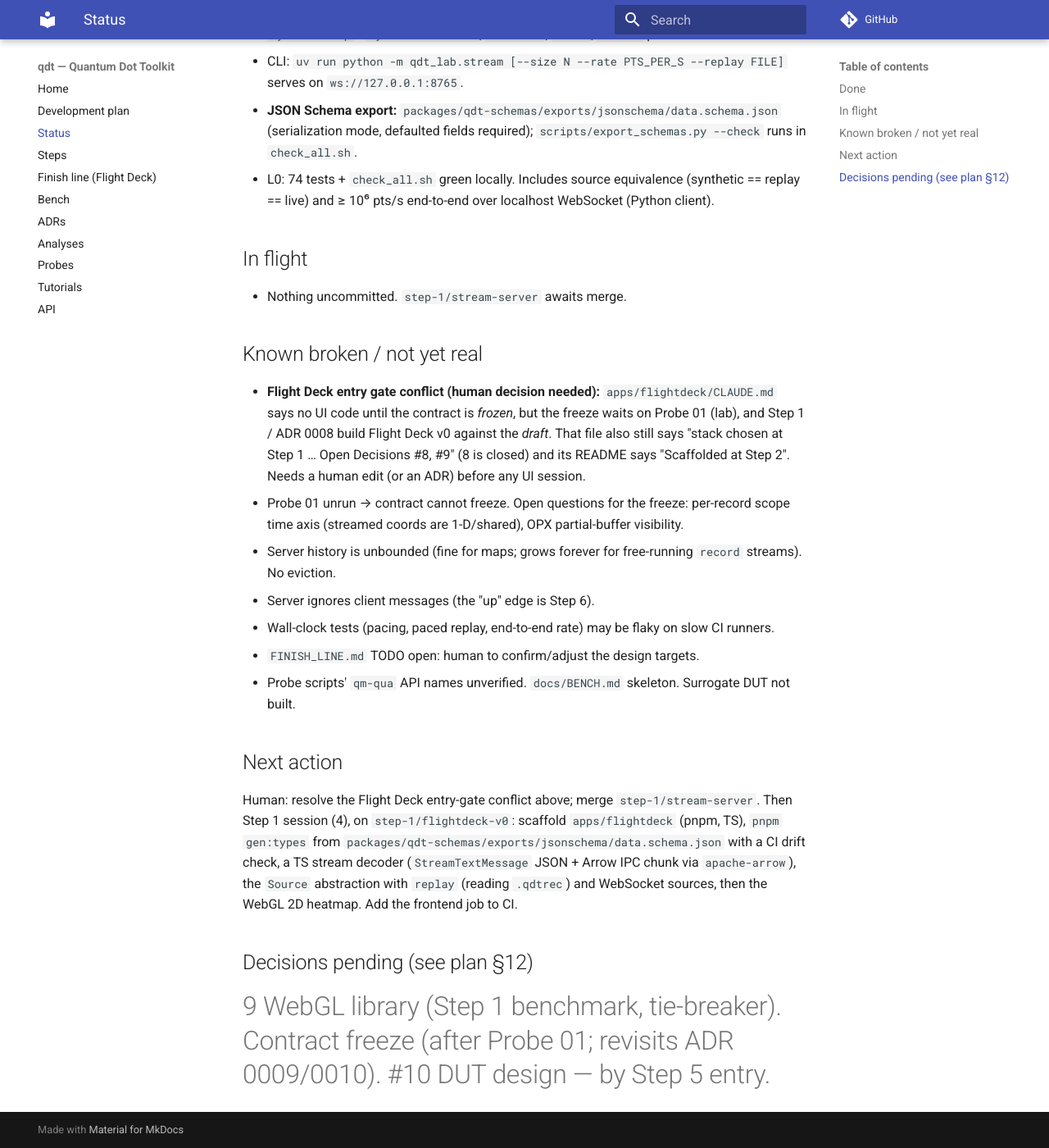
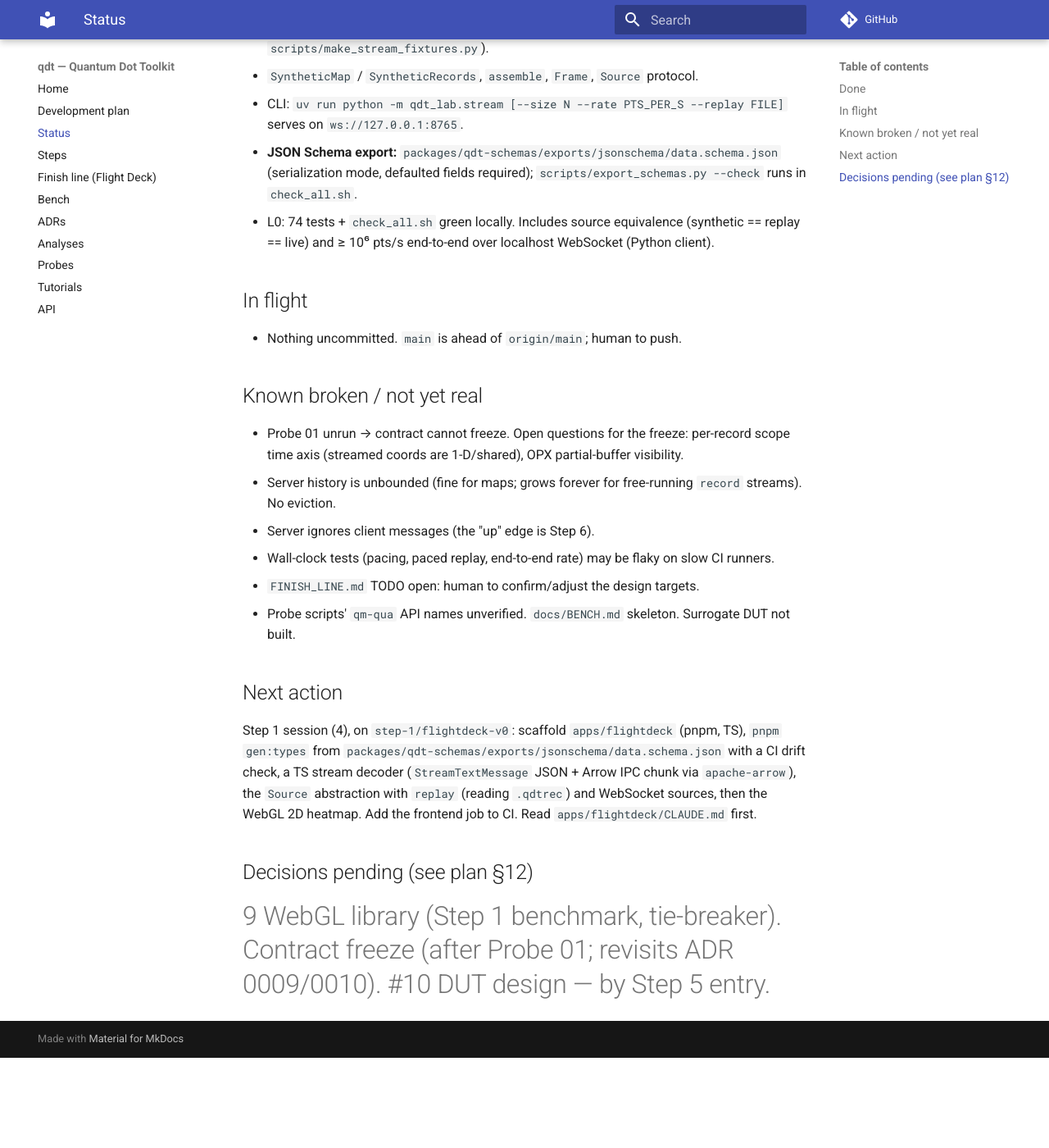
Before and after one commit to CowboyQuantum/qdt, an MkDocs documentation site: the page built from docs/STATUS.md, in a window 1280 px wide and 1400 px high, scrolled down 944 px. Shown: the whole window at 82% size. Built offline with MkDocs 1.6.1 and Material for MkDocs 9.7.7, drawn with Linux system fonts in a browser that asks for light colours; comment, search, counter and statistics services are not loaded; after the commit the page ends 2234 px from its top, so only the background shows below that; some of the changed text lies outside the part shown.

Commit message:
docs(adr): 0011 Flight Deck starts against the drafted contract
Relax the apps/flightdeck entry gate from 'contract frozen' to 'contract
drafted with ADRs'; the freeze remains a Step 1 exit criterion. Update the
Flight Deck CLAUDE.md/README (stale #8 and Step 2 references), Step 1
open decisions, ADR index, STATUS.

Co-Authored-By: Claude Opus 5.5 <noreply@anthropic.com>

```diff
--- a/docs/STATUS.md
+++ b/docs/STATUS.md
@@ -29,13 +29,9 @@
   ≥ 10⁶ pts/s end-to-end over localhost WebSocket (Python client).
 
 ## In flight
-- Nothing uncommitted. `step-1/stream-server` awaits merge.
+- Nothing uncommitted. `main` is ahead of `origin/main`; human to push.
 
 ## Known broken / not yet real
-- **Flight Deck entry gate conflict (human decision needed):** `apps/flightdeck/CLAUDE.md` says no UI code until
-  the contract is *frozen*, but the freeze waits on Probe 01 (lab), and Step 1 / ADR 0008 build Flight Deck v0
-  against the *draft*. That file also still says "stack chosen at Step 1 … Open Decisions #8, #9" (8 is closed)
-  and its README says "Scaffolded at Step 2". Needs a human edit (or an ADR) before any UI session.
 - Probe 01 unrun → contract cannot freeze. Open questions for the freeze: per-record scope time axis (streamed
   coords are 1-D/shared), OPX partial-buffer visibility.
 - Server history is unbounded (fine for maps; grows forever for free-running `record` streams). No eviction.
@@ -45,11 +41,10 @@
 - Probe scripts' `qm-qua` API names unverified. `docs/BENCH.md` skeleton. Surrogate DUT not built.
 
 ## Next action
-Human: resolve the Flight Deck entry-gate conflict above; merge `step-1/stream-server`. Then Step 1 session (4),
-on `step-1/flightdeck-v0`: scaffold `apps/flightdeck` (pnpm, TS), `pnpm gen:types` from
+Step 1 session (4), on `step-1/flightdeck-v0`: scaffold `apps/flightdeck` (pnpm, TS), `pnpm gen:types` from
 `packages/qdt-schemas/exports/jsonschema/data.schema.json` with a CI drift check, a TS stream decoder
 (`StreamTextMessage` JSON + Arrow IPC chunk via `apache-arrow`), the `Source` abstraction with `replay` (reading
-`.qdtrec`) and WebSocket sources, then the WebGL 2D heatmap. Add the frontend job to CI.
+`.qdtrec`) and WebSocket sources, then the WebGL 2D heatmap. Add the frontend job to CI. Read `apps/flightdeck/CLAUDE.md` first.
 
 ## Decisions pending (see plan §12)
 #9 WebGL library (Step 1 benchmark, tie-breaker). Contract freeze (after Probe 01; revisits ADR 0009/0010). #10 DUT design — by Step 5 entry.
```
Also changed, not shown: other parts of docs/STATUS.md (+3 -3 lines), apps/flightdeck/CLAUDE.md (+8 -6 lines), apps/flightdeck/README.md (+1 -1 lines), docs/adr/0011-flightdeck-gate-on-drafted-contract.md (added, +31 -0 lines), docs/adr/README.md (+1 -0 lines), docs/steps/01-dataset-contract-and-flightdeck.md (+1 -0 lines).
